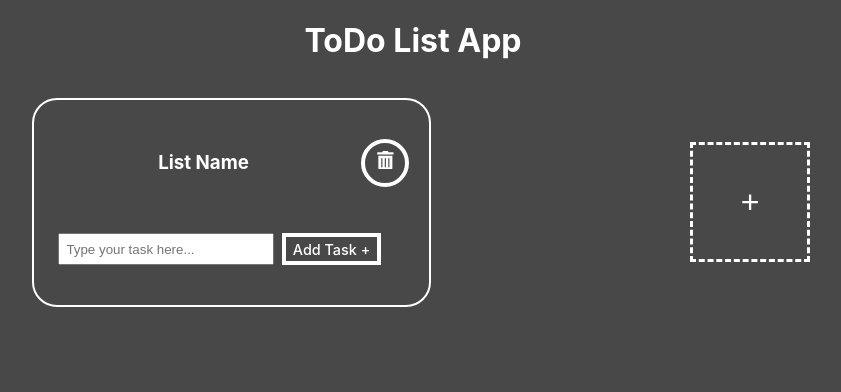
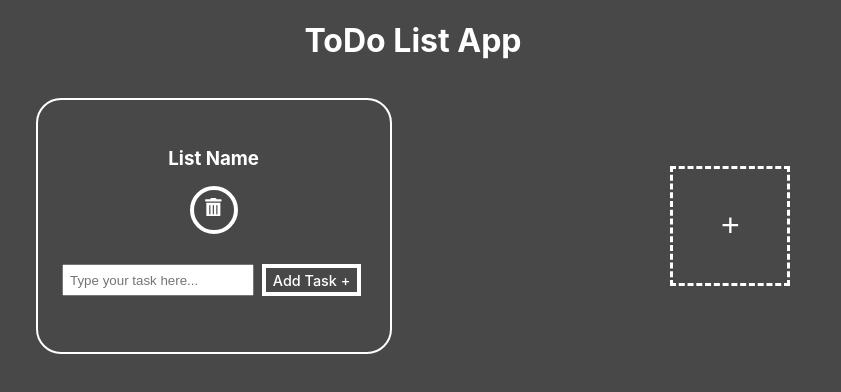
Before and after one commit to mcohen2000/react-todo, a React (Create React App) app: page / in a window 1280 px wide. Shown: the top 392 px of the page, without its empty margins (227-1068 px from the left). Built offline with nearby package versions, Linux system fonts and the light colour scheme.

Commit message:
Submit Editted Task with Enter Key, Fixed Editing State, Styles, Reorganized Content

```diff
--- a/src/App.css
+++ b/src/App.css
@@ -18,6 +18,7 @@ h1 {
 }
 .newListButton{
   all: none;
+  margin: 1rem;
   display: flex;
   justify-content: center;
   align-items: center;
--- a/src/components/ToDoItem/ToDoItem.css
+++ b/src/components/ToDoItem/ToDoItem.css
@@ -4,20 +4,23 @@
     margin: .5rem;
     display: flex;
     flex-direction: row;
-    justify-content: space-between;
+    flex-wrap: wrap;
+    justify-items: flex-start;
 }
 .editingTaskInput{
     margin: .5rem;
+    margin-right: 0;
     width: 70%;
+    height: auto;
+    /* max-height: 10rem; */
 }
 p {
     text-align: left;
-    width: 75%;
-    margin: 0;
-    margin-left: .5rem;
+    width: 70%;
+    margin: 0.5rem;
     color: white;
-    margin-top: 0;
     cursor: pointer;
+    word-wrap: break-word;
 }
 .complete {
     border: 2px solid lime;
@@ -30,9 +33,11 @@ p {
 }
 .completeItemButton{
     all: unset;
+    cursor: pointer;
+    justify-self: flex-end;
     color: white;
     margin: none;
-    margin-left: .25rem;
+    margin-left: 1rem;
     transition: all .5s;
 }
 .completeIcon{
@@ -45,9 +50,11 @@ p {
 }
 .deleteItemButton{
     all: unset;
+    justify-self: flex-end;
+    cursor: pointer;
     color: white;
     margin: none;
-    margin-left: .25rem;
+    margin-left: .5rem;
     transition: all .5s;
 }
 .deleteIcon{
--- a/src/components/ToDoItem/ToDoItem.js
+++ b/src/components/ToDoItem/ToDoItem.js
@@ -4,20 +4,49 @@ import { FaCheckCircle, FaTimesCircle } from "react-icons/fa";
 
 export default function ToDoItem({
   task,
+  index,
   handleDelete,
   updateText,
   handleComplete,
   editing,
-  setEditing
+  setEditing,
 }) {
   return (
-    <li className={`listItem task${task.id} ${task.completed ? "complete" : ""}`}>
-      {editing ? <input className="editingTaskInput" defaultValue={task.text} onBlur={(e) => {
-        updateText(task.id, e.target.value)
-        setEditing(false)
-        }}></input> : <p onClick={() => setEditing(true)}>{task.text}</p>}
-      <button className="completeItemButton" onClick={() => handleComplete(task.id)}><FaCheckCircle className="completeIcon"/></button>
-      <button className="deleteItemButton" onClick={() => handleDelete(task.id)}><FaTimesCircle className="deleteIcon"/></button>
+    <li
+      className={`listItem task${task.id} ${task.completed ? "complete" : ""}`}
+    >
+      {editing===index ? (
+
+          <input
+            className="editingTaskInput"
+            defaultValue={task.text}
+            onKeyUp={(e) => {
+              if (e.key === 'Enter'){
+                updateText(task.id, e.target.value);
+                setEditing(-1);
+              }
+            }}
+            onBlur={(e) => {
+              updateText(task.id, e.target.value);
+              setEditing(-1);
+            }}
+          ></input>
+
+      ) : (
+        <p onClick={() => setEditing(index)}>{task.text}</p>
+      )}
+      <button
+        className="completeItemButton"
+        onClick={() => handleComplete(task.id)}
+      >
+        <FaCheckCircle className="completeIcon" />
+      </button>
+      <button
+        className="deleteItemButton"
+        onClick={() => handleDelete(task.id)}
+      >
+        <FaTimesCircle className="deleteIcon" />
+      </button>
     </li>
   );
 }
--- a/src/components/ToDoList/ToDoList.css
+++ b/src/components/ToDoList/ToDoList.css
@@ -5,7 +5,8 @@
     border-radius: 25px;
     padding: 1rem;
     margin: 1rem;
-
+    width: 20rem;
+    max-height: 35rem;
 }
 h3 {
     color: white;
@@ -30,6 +31,11 @@ h3 {
     list-style: none;
     padding: none;
     margin: none;
+    overflow-y: auto;
+    scrollbar-width:none;
+}
+.list::-webkit-scrollbar{
+    width: 0;
 }
 ul {
     padding-left: 0;
@@ -55,6 +61,7 @@ ul {
 }
 .deleteListButton{
     all: unset;
+    cursor: pointer;
     width: 1.5rem;
     height: 1.5rem;
     border: 4px solid white;
--- a/src/components/ToDoList/ToDoList.js
+++ b/src/components/ToDoList/ToDoList.js
@@ -5,7 +5,7 @@ import { FaTrashAlt } from "react-icons/fa";
 
 export default function ToDoList({ uid, list, lists, setLists }) {
   const [task, setTask] = useState({});
-  const [editing, setEditing] = useState(false);
+  const [editing, setEditing] = useState(-1);
   const newTask = {
     text: "",
     id: list.tasks.length,
@@ -71,22 +71,42 @@ export default function ToDoList({ uid, list, lists, setLists }) {
           value={list.name}
           onChange={(e) => handleListName(e.target.value)}
         ></input>
-        <button className="deleteListButton"
+        <button
+          className="deleteListButton"
           onClick={() => {
             const newLists = [...lists];
             newLists.splice(uid, 1);
             setLists(newLists);
           }}
         >
-          <FaTrashAlt className="trashIcon"/>
+          <FaTrashAlt className="trashIcon" />
         </button>
       </h3>
 
+      <form
+        className="addItemForm"
+        onSubmit={(e) => {
+          e.preventDefault();
+          submitTask(task);
+          e.target.reset();
+        }}
+      >
+        <input
+          className="newTaskInput"
+          type="text"
+          placeholder="Type your task here..."
+          onChange={(e) => handleTask(e.target.value)}
+        ></input>
+        <button type="submit" className="addItemButton">
+          Add Task +
+        </button>
+      </form>
       <ul className="list">
         {list.tasks.map((item, index) => (
           <ToDoItem
             task={item}
             key={index}
+            index={index}
             handleDelete={handleDelete}
             updateText={updateText}
             handleComplete={handleComplete}
@@ -94,22 +114,6 @@ export default function ToDoList({ uid, list, lists, setLists }) {
             setEditing={setEditing}
           />
         ))}
-        <form
-          className="addItemForm"
-          onSubmit={(e) => {
-            e.preventDefault();
-            submitTask(task);
-            e.target.reset();
-          }}
-        >
-          <input
-            className="newTaskInput"
-            type="text"
-            placeholder="Type your task here..."
-            onChange={(e) => handleTask(e.target.value)}
-          ></input>
-          <button type="submit" className="addItemButton">Add Task +</button>
-        </form>
       </ul>
     </div>
   );
```
